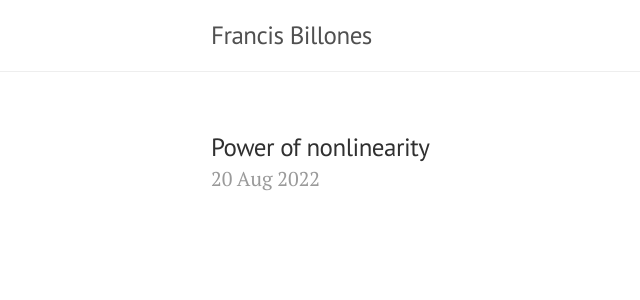
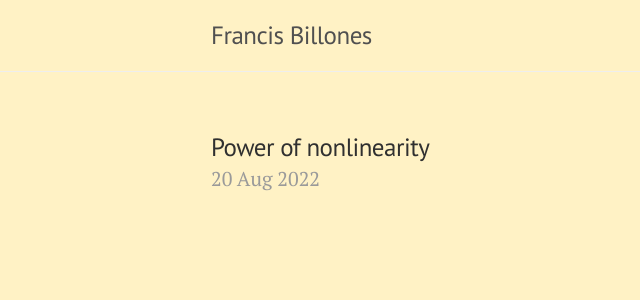
Before and after one commit to francisdbillones/journal, a Jekyll site: the page built from index.html, in a window 1280 px wide. Shown: the top 300 px of the page, without its empty margins (69-709 px from the left). Built offline with Jekyll 4.4.1, drawn with Linux system fonts in a browser that asks for light colours.

Commit message:
add hint of pale orange to background

```diff
--- a/_includes/head.html
+++ b/_includes/head.html
@@ -18,6 +18,7 @@
   <link rel="stylesheet" href="{{ '/public/css/poole.css' | absolute_url }}">
   <link rel="stylesheet" href="{{ '/public/css/syntax.css' | absolute_url }}">
   <link rel="stylesheet" href="{{ '/public/css/lanyon.css' | absolute_url }}">
+  <link rel="stylesheet" href="{{ '/public/css/style.css' | absolute_url }}">
   <link rel="stylesheet" href="https://fonts.googleapis.com/css?family=PT+Serif:400,400italic,700%7CPT+Sans:400">
 
   <link rel="apple-touch-icon-precomposed" sizes="144x144" href="{{ '/public/apple-touch-icon-precomposed.png' | absolute_url }}">
--- /dev/null
+++ b/public/css/style.css
@@ -0,0 +1,3 @@
+body {
+    background-color: #fff2c5;
+}
```
